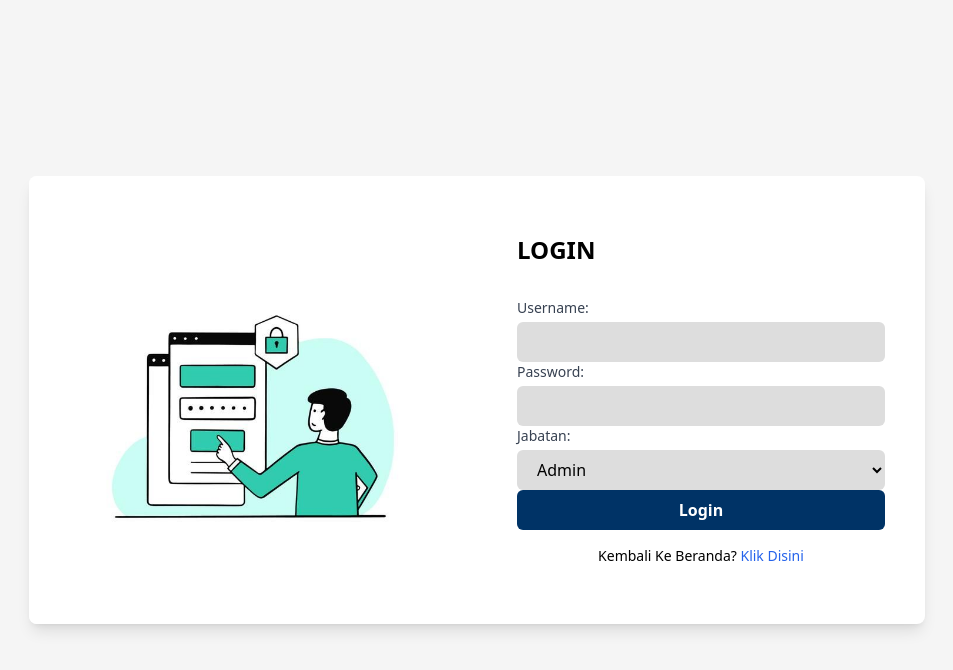
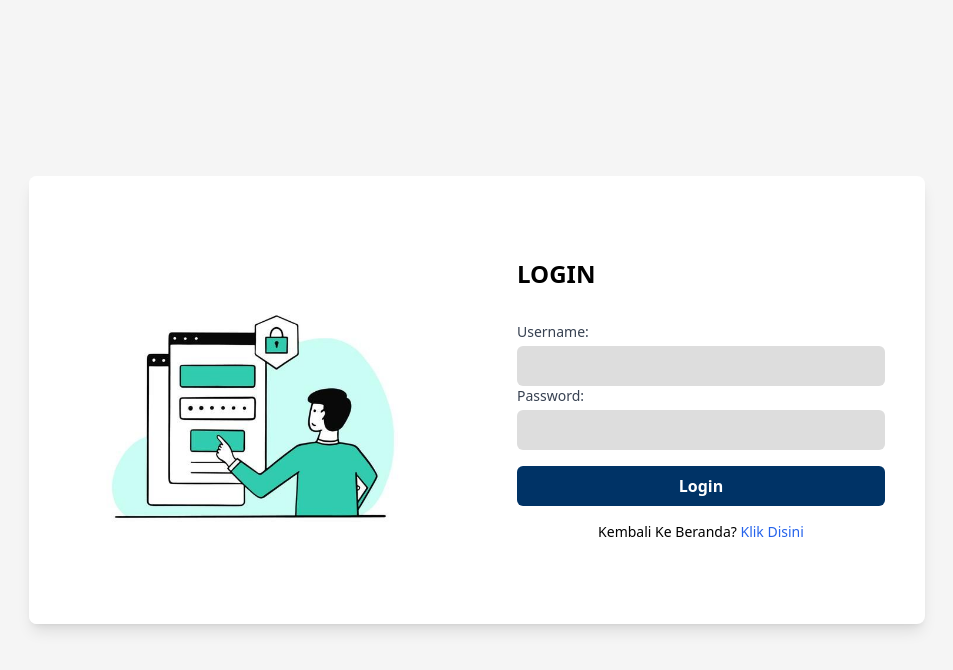
Before and after one commit to nabilailmukomputer/dpmtsp, a PHP site: page /page/login.php in a window 1280 px wide. Shown: the top 670 px of the page, without its empty margins (163-1116 px from the left). Run offline with PHP 8.4, Linux system fonts and the light colour scheme; some libraries are stand-ins or nearby versions.

Commit message:
dashboard new

```diff
--- a/page/login.php
+++ b/page/login.php
@@ -9,49 +9,34 @@ include '../db.php';
     <script src="https://cdn.tailwindcss.com"></script>
 </head>
 <body class="bg-[#f5f5f5] min-h-screen flex items-center justify-center">
-
     <div class="bg-white shadow-lg rounded-lg flex max-w-4xl w-full overflow-hidden">
-
         <div class="w-1/2 bg-white flex items-center justify-center p-10">
             <img src="../assets/4a903338c0e478248153bd8f3f6f6745.jpg" alt="Ilustrasi Login" class="max-w-full h-auto">
         </div>
-
-
         <div class="w-1/2 p-10 flex flex-col justify-center">
-            <h2 class="text-2xl font-bold mb-8 text-black">LOGIN</h2>
+            <h2 class="text-2xl font-bold mb-8 text-black">
+                LOGIN
+            </h2>
             <form action="login_process.php" method="POST">
-
               <label for="nama" class="block text-sm text-gray-700 mb-1">Username:</label>
                 <input type="text" id="nama" name="nama" required
                     class="w-full px-4 py-2 rounded-md bg-[#dddddd] focus:outline-none focus:ring-2 focus:ring-blue-400">
-
+                <div class="space-y-4">
+                <div>
                     <label for="password" class="block text-sm text-gray-700 mb-1">Password:</label>
                     <input type="password" id="password" name="password" required
                         class="w-full px-4 py-2 rounded-md bg-[#dddddd] focus:outline-none focus:ring-2 focus:ring-blue-400">
-
-<label for="role" class="block text-sm text-gray-700 mb-1">Jabatan:</label>
-<select id="role" name="role" required
-    class="w-full px-4 py-2 rounded-md bg-[#dddddd] focus:outline-none focus:ring-2 focus:ring-blue-400">
-    <option value="admin">Admin</option>
-    <option value="penanggung jawab">Penanggung Jawab</option>
-    <option value="pengendali teknis">Pengendali Teknis</option>
-     <option value="ketua divisi">Ketua Divisi</option>
-    <option value="anggota">Anggota</option>
-</select>
-
-
-
+                </div>
                 <button type="submit"
                         class="w-full bg-[#003366] text-white py-2 rounded-md font-semibold hover:bg-[#002244] transition duration-300">
                     Login
                 </button>
+                </div>
             </form>
-
             <p class="mt-4 text-sm text-center text-black">
                 Kembali Ke Beranda? <a href="../index.php" class="text-blue-600 hover:underline">Klik Disini</a>
             </p>
         </div>
     </div>
-
 </body>
 </html>
```
Also changed, not shown: index.php (+17 -7 lines), assets/bing.png. Lines whose indentation alone changed are shown as unchanged.
